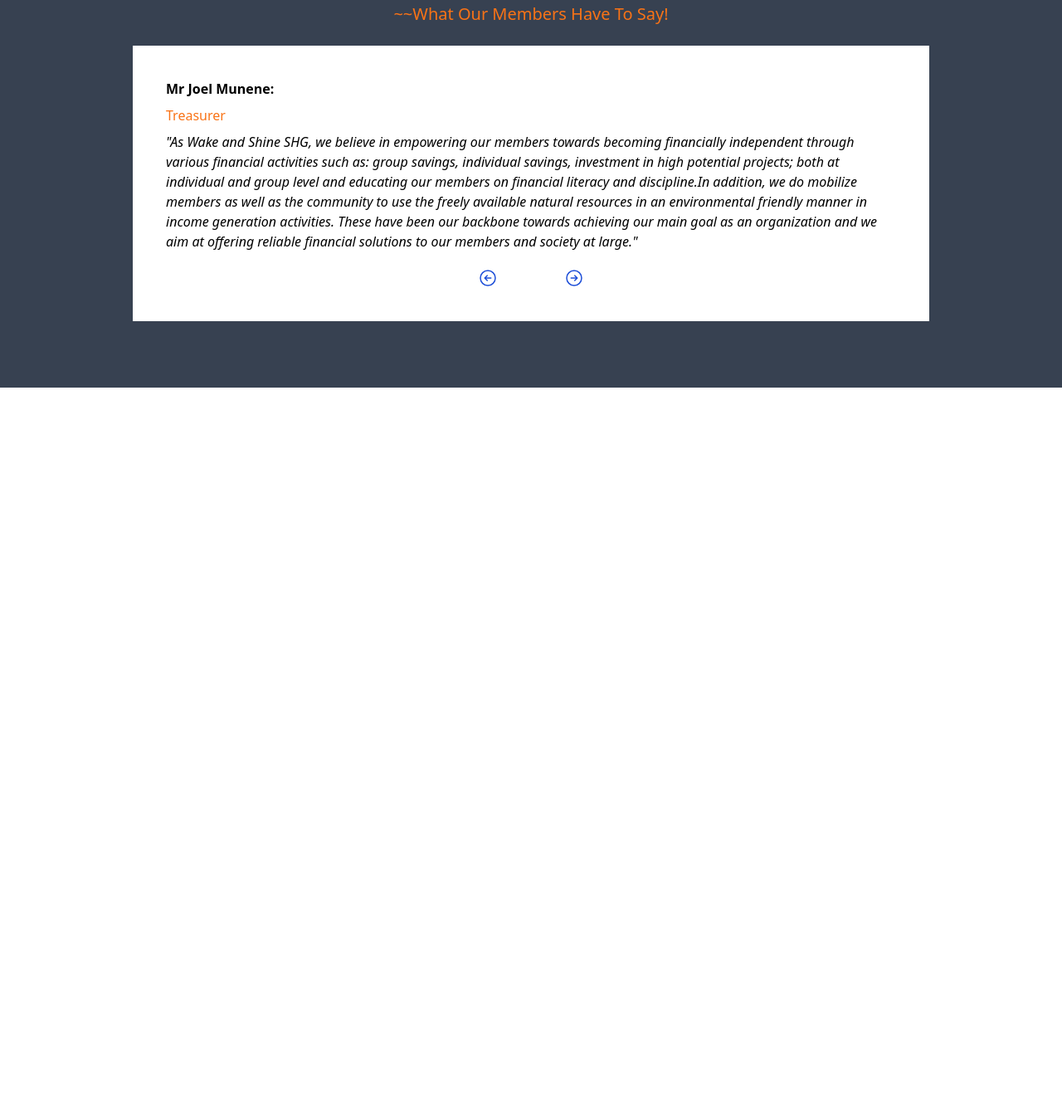
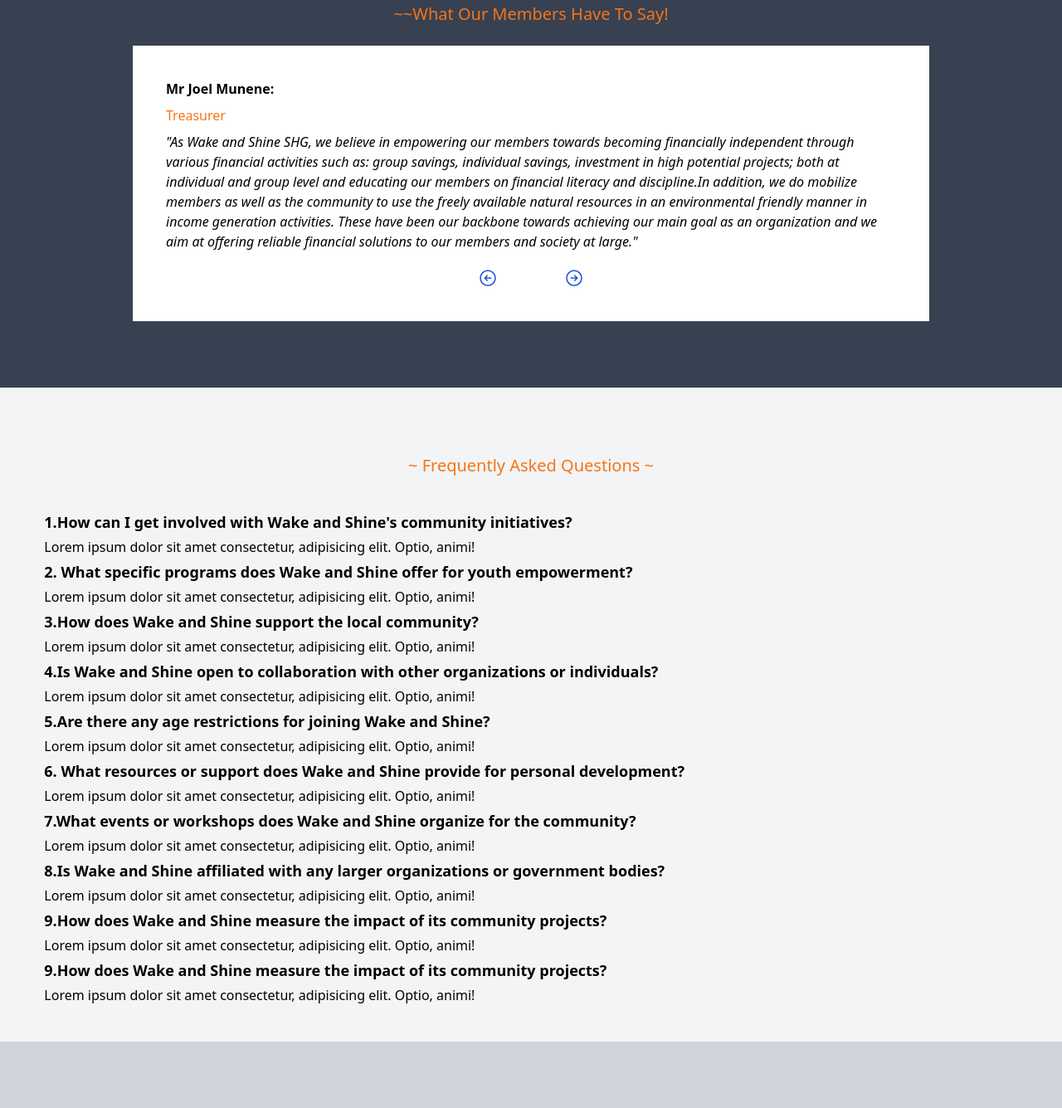
Before and after one commit to WilfredMutwiri/Wake-and-Shine, a website: page index.html in a window 1280 px wide. Shown: the part 6517-7852 px from the top of the page at 83% size. Before the commit the page ends 7004 px from the top, so only its background shows below. Drawn offline with Linux system fonts and the light colour scheme.

Commit message:
add FAQs section

```diff
--- a/index.html
+++ b/index.html
@@ -418,6 +418,78 @@
                 </div>
             </div>
         </section>
+        <section>
+            <div class="pt-20 pb-10 bg-gray-100 h-auto">
+                <h2 class="text-orange-500 text-xl text-center pb-10">~ Frequently Asked Questions ~</h2>
+                <div class="m-auto w-11/12 leading-loose reveal">
+                        <p>
+                            <h3 class="font-semibold text-lg">1.How can I get involved with Wake and Shine's community initiatives?</h3>
+                            <span>
+                                Lorem ipsum dolor sit amet consectetur, adipisicing elit. Optio, animi!
+                            </span>
+                        </p>
+                        <p>
+                            <h3 class="font-semibold text-lg">2. What specific programs does Wake and Shine offer for youth empowerment?</h3>
+                            <span>
+                                Lorem ipsum dolor sit amet consectetur, adipisicing elit. Optio, animi!
+                            </span>
+                        </p>
+                        <p>
+                            <h3 class="font-semibold text-lg">3.How does Wake and Shine support the local community?</h3>
+                            <span>
+                                Lorem ipsum dolor sit amet consectetur, adipisicing elit. Optio, animi!
+                            </span>
+                        </p>
+                        <p>
+                            <h3 class="font-semibold text-lg">4.Is Wake and Shine open to collaboration with other organizations or individuals?</h3>
+                            <span>
+                                Lorem ipsum dolor sit amet consectetur, adipisicing elit. Optio, animi!
+                            </span>
+                        </p>
+                        <p>
+                            <h3 class="font-semibold text-lg">5.Are there any age restrictions for joining Wake and Shine?</h3>
+                            <span>
+                                Lorem ipsum dolor sit amet consectetur, adipisicing elit. Optio, animi!
+                            </span>
+                        </p>
+                        <p>
+                            <h3 class="font-semibold text-lg">6. What resources or support does Wake and Shine provide for personal development?</h3>
+                            <span>
+                                Lorem ipsum dolor sit amet consectetur, adipisicing elit. Optio, animi!
+                            </span>
+                        </p>
+                        <p>
+                            <h3 class="font-semibold text-lg">7.What events or workshops does Wake and Shine organize for the community?</h3>
+                            <span>
+                                Lorem ipsum dolor sit amet consectetur, adipisicing elit. Optio, animi!
+                            </span>
+                        </p>
+                        <p>
+                            <h3 class="font-semibold text-lg">8.Is Wake and Shine affiliated with any larger organizations or government bodies?</h3>
+                            <span>
+                                Lorem ipsum dolor sit amet consectetur, adipisicing elit. Optio, animi!
+                            </span>
+                        </p>
+                        <p>
+                            <h3 class="font-semibold text-lg">9.How does Wake and Shine measure the impact of its community projects?</h3>
+                            <span>
+                                Lorem ipsum dolor sit amet consectetur, adipisicing elit. Optio, animi!
+                            </span>
+                        </p>
+                        <p>
+                            <h3 class="font-semibold text-lg">9.How does Wake and Shine measure the impact of its community projects?</h3>
+                            <span>
+                                Lorem ipsum dolor sit amet consectetur, adipisicing elit. Optio, animi!
+                            </span>
+                        </p>
+                </div>
+            </div>
+        </section>
+        <section>
+            <div class="w-full pt-20 bg-gray-300 h-auto">
+
+            </div>
+        </section>
     </main>
     <script src="src/script.js"></script>
 </body>
```
Also changed, not shown: public/style.css.
